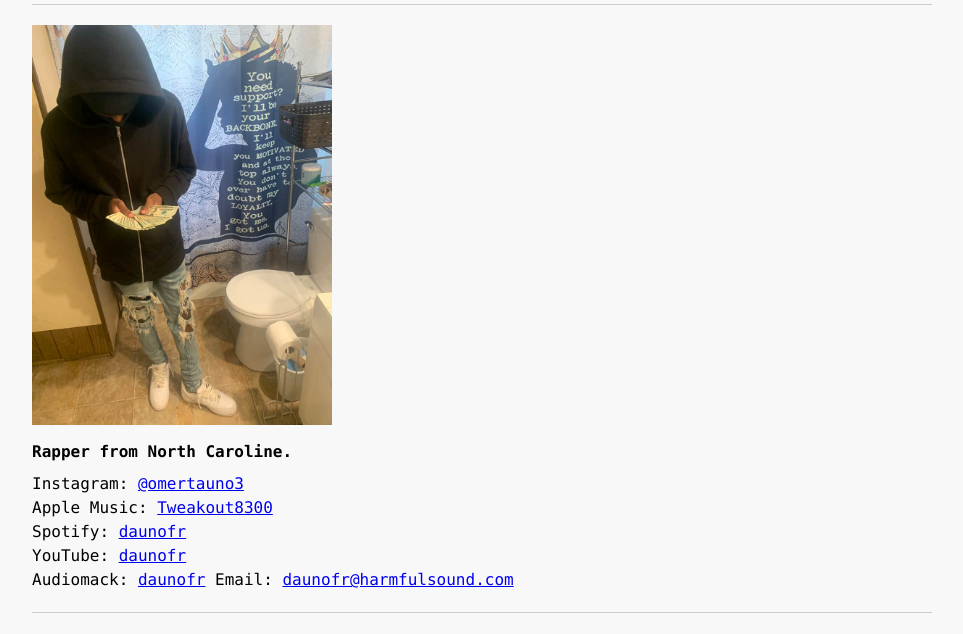
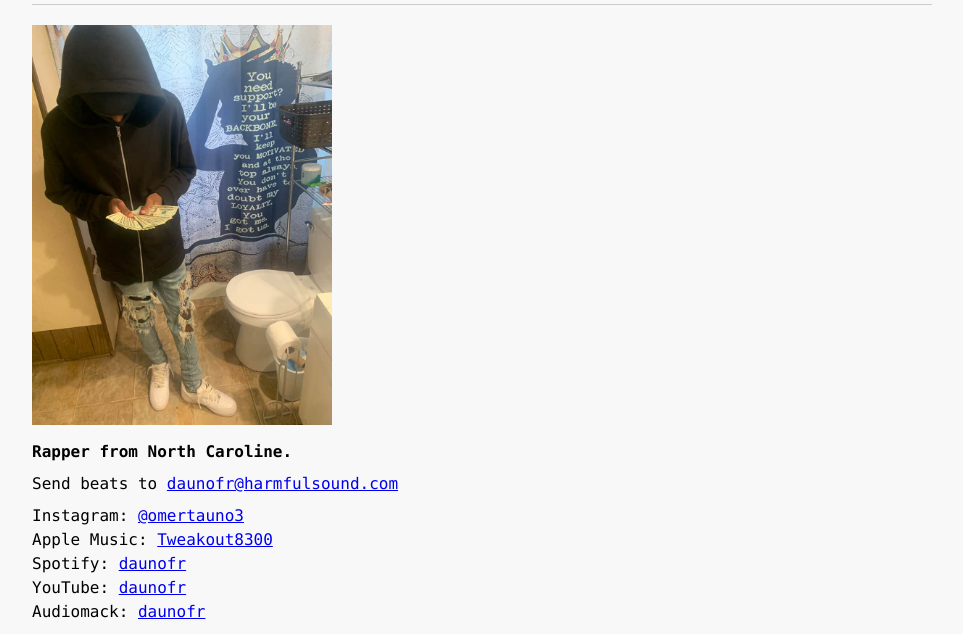
Before and after one commit to jaim1n/daunofr.harmfulsound.com, a plain HTML site: page index.html in a window 1280 px wide. Shown: the part 105-739 px from the top of the page, without its empty margins (158-1121 px from the left). Drawn offline with Linux system fonts and the light colour scheme.

Commit message:
Fix email link duplication in index.html

```diff
--- a/index.html
+++ b/index.html
@@ -12,6 +12,7 @@
 <img src="daunofr.jpg" alt="daunofr" style="max-width:300px; width:100%; height:auto;">
 
 <p><b>Rapper from North Caroline.</b></p>
+Send beats to <a href="mailto:daunofr@harmfulsound.com">daunofr@harmfulsound.com</a></p>
 
 <p>
 Instagram: <a href="https://www.instagram.com/omertauno3" target="_blank">@omertauno3</a><br>
@@ -19,7 +20,6 @@ Apple Music: <a href="https://music.apple.com/us/artist/tweakout8300/1777958800"
 Spotify: <a href="http://open.spotify.com/artist/0jcEq6zZ2KDwxZtJu2lpRY?si=Z2HXx1_rRm6kW0kobI1vqA" target="_blank">daunofr</a><br>
 YouTube: <a href="http://youtube.com/channel/UC-FlYzo4zOFOJ2HWCw6JWOg?si=DkUwSWhI8Fd7b0Ak" target="_blank">daunofr</a><br>
 Audiomack: <a href="http://audiomack.com/daunofr" target="_blank">daunofr</a>
-Email: <a href="mailto:daunofr@harmfulsound.com">daunofr@harmfulsound.com</a></p>
 </p>
 
 <hr>
```
